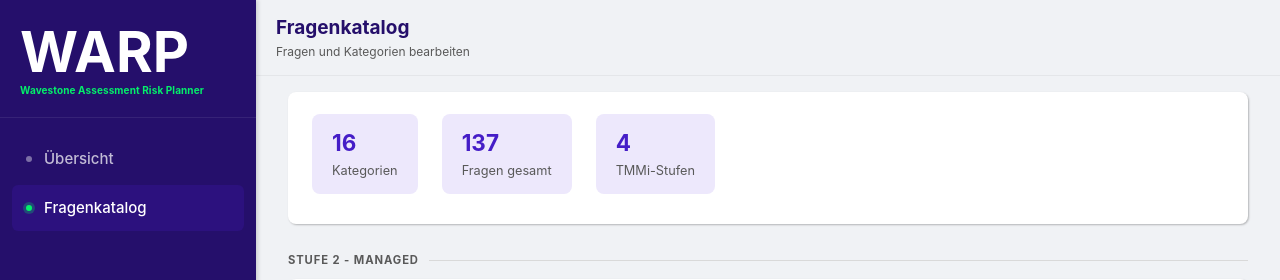
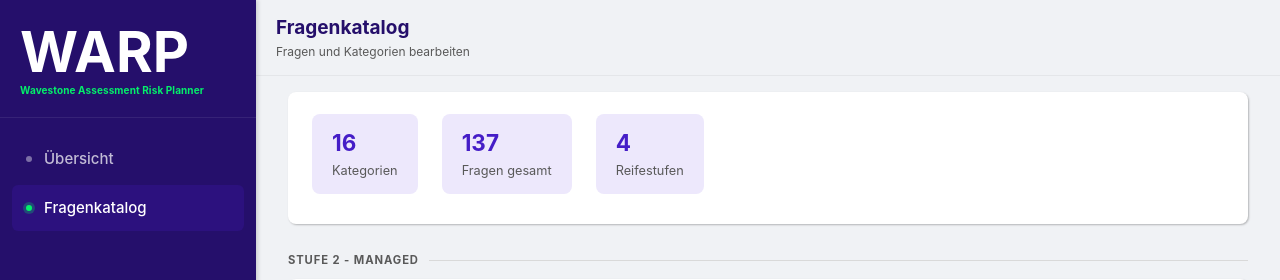
Before and after one commit to Tob1Cont1nued/warp, a Flask app: page /admin/questions in a window 1280 px wide. Shown: the top 280 px of the page. Run offline with Flask 3, Linux system fonts and the light colour scheme; a user stored in the database is signed in.

Commit message:
refactor: TMMi-Referenzen vollstaendig entfernt, WARP-eigene Benennung
- TMMI_LEVEL_ORDER -> WARP_LEVEL_ORDER
- tmmi_levels/reached/label -> warp_levels/reached/label (intern + Templates)
- CSS-Klassen tmmi-* -> warp-maturity-* im Report
- Sichtbarer Text: 'TMMi-Stufe' -> 'Reifestufe', 'TMMi-Stufenergebnis' -> 'Reifegradauswertung'
- Docstring in questions.py bereinigt

Co-Authored-By: Claude Sonnet 4.6 <noreply@anthropic.com>

```diff
--- a/app/__init__.py
+++ b/app/__init__.py
@@ -44,7 +44,7 @@ from flask_login import (
 )
 
 from .models import db, User, Project, Answer, Category, Question
-from .data.questions import ANSWER_OPTIONS, TMMI_LEVEL_ORDER
+from .data.questions import ANSWER_OPTIONS, WARP_LEVEL_ORDER
 
 ROOT = Path(__file__).parent.parent
 
@@ -233,13 +233,13 @@ def create_app() -> Flask:
 
         level_total_map: Dict[str, int] = {
             lv: sum(len(cat["questions"]) for cat in db_categories if cat["parent"] == lv)
-            for lv in TMMI_LEVEL_ORDER
+            for lv in WARP_LEVEL_ORDER
         }
         total_questions = _db_question_count()
 
         categories: List[Dict[str, Any]] = []
         all_scores_sum: float = 0.0
-        level_scores_sum: Dict[str, float] = {lv: 0.0 for lv in TMMI_LEVEL_ORDER}
+        level_scores_sum: Dict[str, float] = {lv: 0.0 for lv in WARP_LEVEL_ORDER}
 
         for cat in db_categories:
             cat_scores_sum: float = 0.0
@@ -289,12 +289,12 @@ def create_app() -> Flask:
         overall = round(all_scores_sum / total_questions, 1) if total_questions > 0 else 0.0
         answered_count = sum(c["answered"] for c in categories)
 
-        tmmi_levels: List[Dict[str, Any]] = [{
+        warp_levels: List[Dict[str, Any]] = [{
             "number": 1, "name": "Initial", "full_name": "Stufe 1 – Initial",
             "score": None, "categories": [], "achieved": True,
         }]
         all_lower_achieved = True
-        for level_name in TMMI_LEVEL_ORDER:
+        for level_name in WARP_LEVEL_ORDER:
             lv_total = level_total_map.get(level_name, 0)
             lv_score = round(level_scores_sum[level_name] / lv_total, 1) if lv_total > 0 else 0.0
             lv_cats = [c for c in categories if c["parent"] == level_name]
@@ -303,14 +303,14 @@ def create_app() -> Flask:
             achieved = all_lower_achieved and (lv_score >= LEVEL_THRESHOLD)
             if not achieved:
                 all_lower_achieved = False
-            tmmi_levels.append({
+            warp_levels.append({
                 "number": num, "name": short_name,
                 "full_name": level_name.replace(" - ", " – "),
                 "score": lv_score, "categories": lv_cats, "achieved": achieved,
             })
 
-        tmmi_level_reached = max(ld["number"] for ld in tmmi_levels if ld["achieved"])
-        tmmi_level_label = next(ld["full_name"] for ld in tmmi_levels if ld["number"] == tmmi_level_reached)
+        warp_level_reached = max(ld["number"] for ld in warp_levels if ld["achieved"])
+        warp_level_label = next(ld["full_name"] for ld in warp_levels if ld["number"] == warp_level_reached)
 
         return {
             "project_name": project_name,
@@ -321,10 +321,10 @@ def create_app() -> Flask:
             "overall_score": overall,
             "answered_count": answered_count,
             "total_count": total_questions,
-            "maturity_label": tmmi_level_label,
-            "maturity_index": tmmi_level_reached,
-            "tmmi_levels": tmmi_levels,
-            "tmmi_level_reached": tmmi_level_reached,
+            "maturity_label": warp_level_label,
+            "maturity_index": warp_level_reached,
+            "warp_levels": warp_levels,
+            "warp_level_reached": warp_level_reached,
             "level_threshold": LEVEL_THRESHOLD,
             "answer_options": ANSWER_OPTIONS,
         }
@@ -488,7 +488,7 @@ def create_app() -> Flask:
         return render_template(
             "admin_questions.html",
             categories=cats,
-            levels=TMMI_LEVEL_ORDER,
+            levels=WARP_LEVEL_ORDER,
             total_questions=_db_question_count(),
         )
 
@@ -570,8 +570,8 @@ def create_app() -> Flask:
         if db.session.get(Category, cat_id):
             flash(f"Kategorie-ID '{cat_id}' ist bereits vergeben.", "error")
             return redirect(url_for("admin_questions"))
-        if parent not in TMMI_LEVEL_ORDER:
-            flash("Ungültige TMMi-Stufe.", "error")
+        if parent not in WARP_LEVEL_ORDER:
+            flash("Ungültige Reifestufe.", "error")
             return redirect(url_for("admin_questions"))
         max_sort = db.session.execute(
             db.select(db.func.max(Category.sort_order))
--- a/app/data/questions.py
+++ b/app/data/questions.py
@@ -1,14 +1,10 @@
 """
-WARP Tool - Fragenkatalog Daten (TMMI-Variante)
-
-Basierend auf dem Test Maturity Model integration (TMMI).
-Struktur orientiert sich an den TMMI-Reifegradstufen 2-5 und den
-zugehörigen Process Areas (PA).
+WARP Tool - Fragenkatalog Daten
 
 Struktur:
-  - 4 Hauptbereiche (TMMI-Stufen): Stufe 2 - Managed, Stufe 3 - Defined,
+  - 4 Reifestufen: Stufe 2 - Managed, Stufe 3 - Defined,
     Stufe 4 - Measured, Stufe 5 - Optimization
-  - 13 Unterkategorien (Process Areas)
+  - Unterkategorien (Process Areas)
 
 Hinweis Auswertungslogik:
   Eine Stufe gilt als erreicht, wenn alle Process Areas dieser Stufe
@@ -959,8 +955,8 @@ ANSWER_OPTIONS = [
     {"id": "nicht",  "label": "Trifft nicht zu",      "score":   0},
 ]
 
-# Reihenfolge der TMMI-Stufen (für Auswertung/Stufenlogik)
-TMMI_LEVEL_ORDER = [
+# Reihenfolge der Reifestufen (für Auswertung/Stufenlogik)
+WARP_LEVEL_ORDER = [
     "Stufe 2 - Managed",
     "Stufe 3 - Defined",
     "Stufe 4 - Measured",
--- a/app/templates/admin_questions.html
+++ b/app/templates/admin_questions.html
@@ -172,7 +172,7 @@
       </div>
       <div class="aq-stat">
         <strong>{{ levels | length }}</strong>
-        <span>TMMi-Stufen</span>
+        <span>Reifestufen</span>
       </div>
     </div>
   </section>
@@ -319,7 +319,7 @@
         <input type="text" name="title" required placeholder="z.B. Testautomatisierung" />
       </div>
       <div class="field">
-        <label>TMMi-Stufe</label>
+        <label>Reifestufe</label>
         <select name="parent" required>
           {% for level in levels %}
           <option value="{{ level }}">{{ level }}</option>
```
Also changed, not shown: app/templates/report.html (+21 -20 lines).
